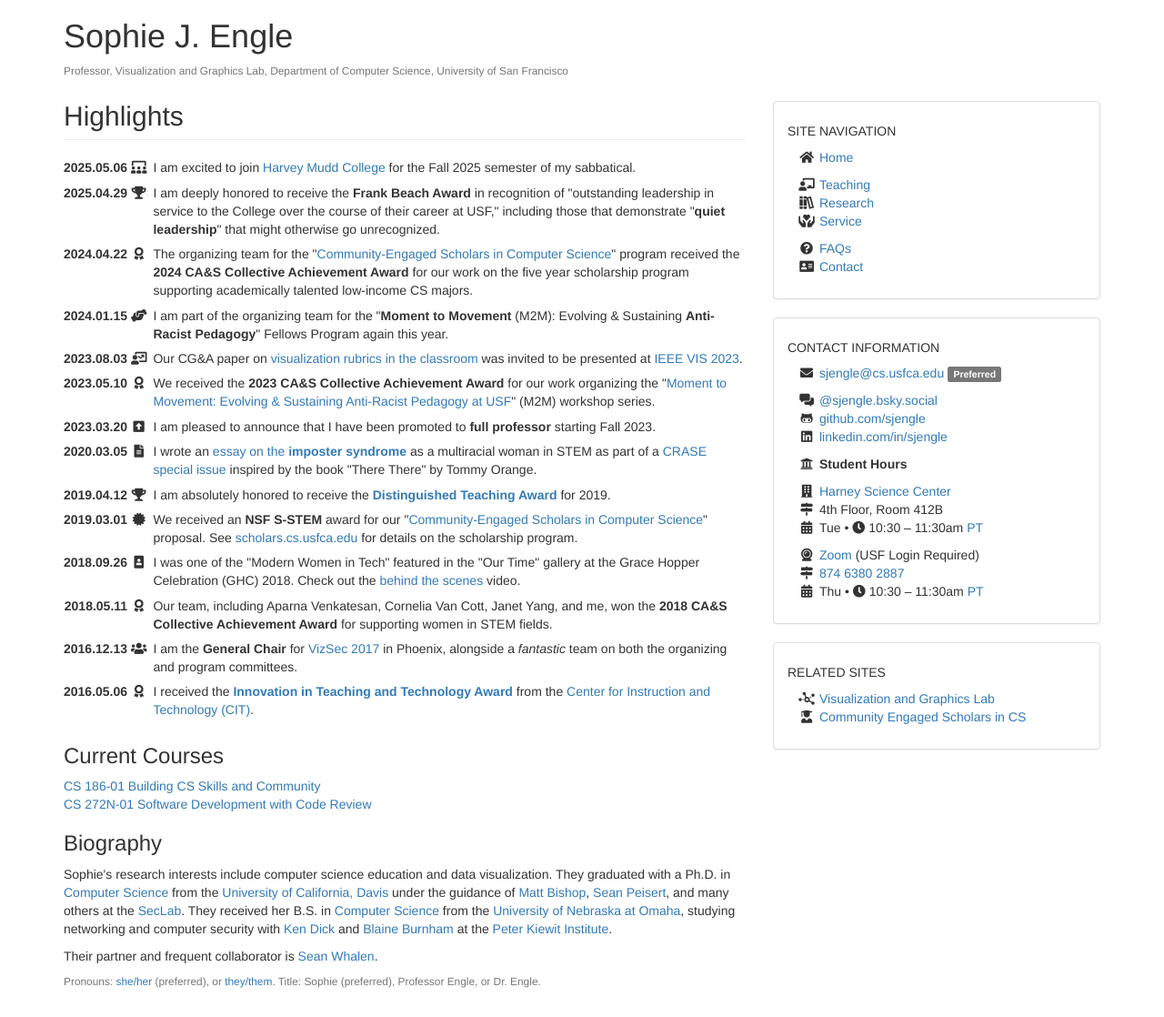
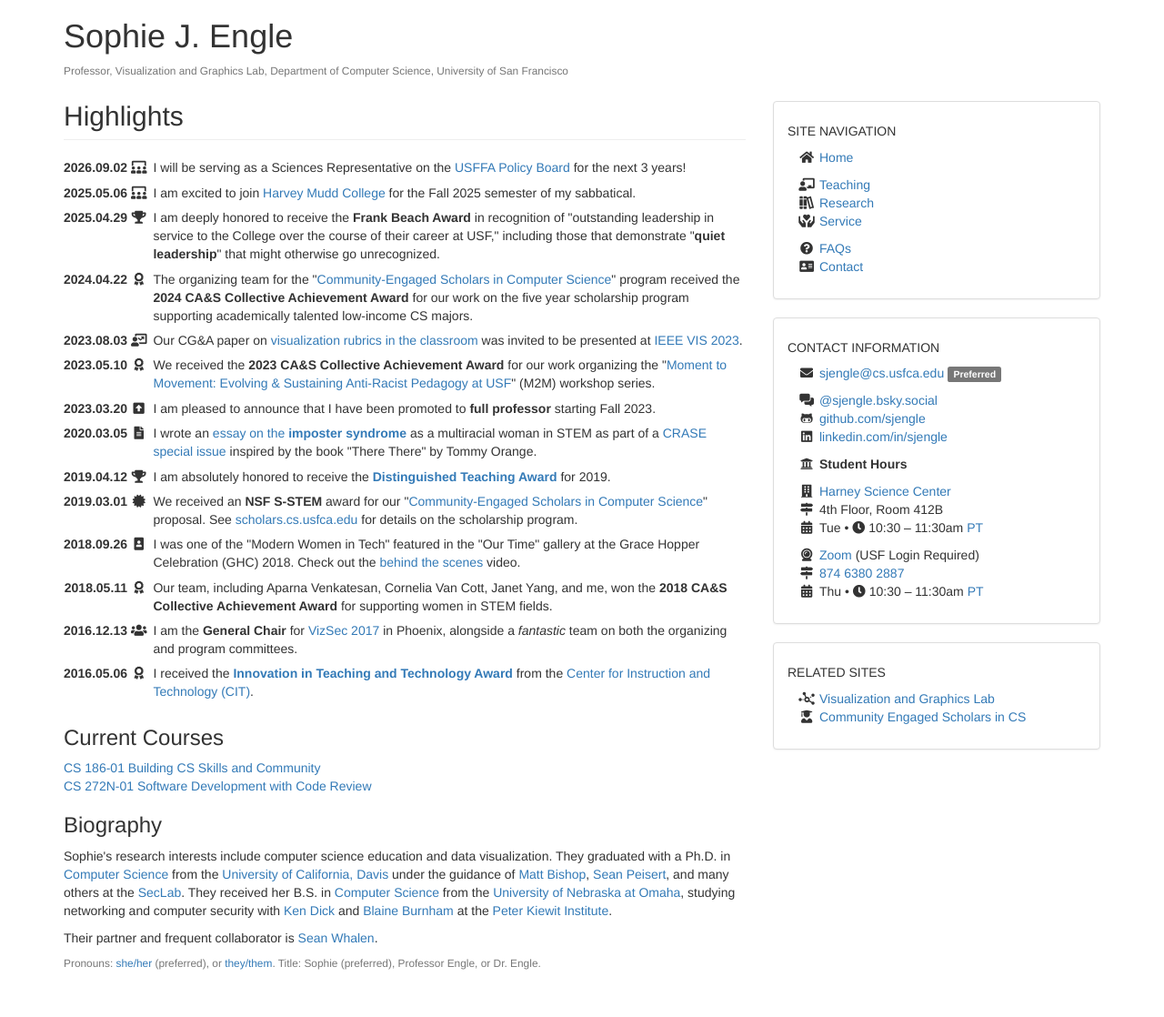
Before and after one commit to sjengle/sjengle.github.io, a Jekyll site: the page built from index.html, in a window 1280 px wide. Shown: the whole page at 91% size. Built offline with Jekyll 4.4.1, drawn with Linux system fonts in a browser that asks for light colours.

Commit message:
Updated highlights

```diff
--- a/index.html
+++ b/index.html
@@ -7,10 +7,14 @@ title: Highlights
 <table class="table-hover table-dates">
   <tbody>
     <tr>
-      <th>2025.05.06 <i class="fas fa-fw fa-users-class"></i></th>
-      <td>I am excited to join <a href="https://www.hmc.edu/">Harvey Mudd College</a> for the Fall 2025 semester of my sabbatical.  </td>
+      <th>2026.09.02 <i class="fas fa-fw fa-users-class"></i></th>
+      <td>I will be serving as a Sciences Representative on the <a href="https://www.usffa.net/reps">USFFA Policy Board</a> for the next 3 years!</td>
     </tr>
 
+    <tr>
+      <th>2025.05.06 <i class="fas fa-fw fa-users-class"></i></th>
+      <td>I am excited to join <a href="https://www.hmc.edu/">Harvey Mudd College</a> for the Fall 2025 semester of my sabbatical.</td>
+    </tr>
 
     <tr>
       <th>2025.04.29 <i class="fas fa-fw fa-trophy"></i></th>
@@ -22,10 +26,10 @@ title: Highlights
       <td>The organizing team for the "<a href="https://www.nsf.gov/awardsearch/showAward?AWD_ID=1833718&HistoricalAwards=false">Community-Engaged Scholars in Computer Science</a>" program received the <strong>2024 CA&amp;S Collective Achievement Award</strong> for our work on the five year scholarship program supporting academically talented low-income CS majors.</td>
     </tr>
 
-    <tr>
+    <!--<tr>
       <th>2024.01.15 <i class="fas fa-fw fa-hands-helping"></i></th>
       <td>I am part of the organizing team for the "<strong>Moment to Movement</strong> (M2M): Evolving &amp; Sustaining <strong>Anti-Racist Pedagogy</strong>" Fellows Program again this year.</td>
-    </tr>
+    </tr>-->
 
     <tr>
       <th>2023.08.03 <i class="fas fa-fw fa-user-chart"></i></th>
```
